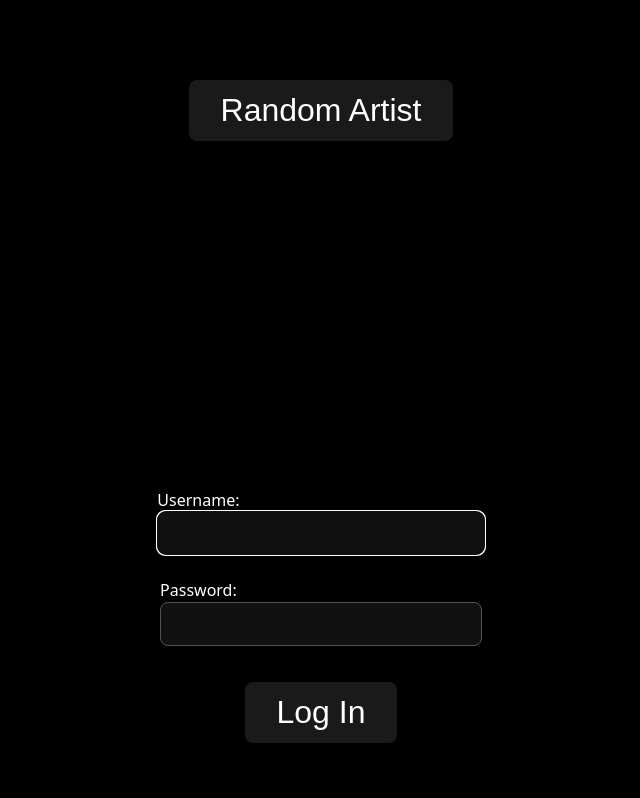
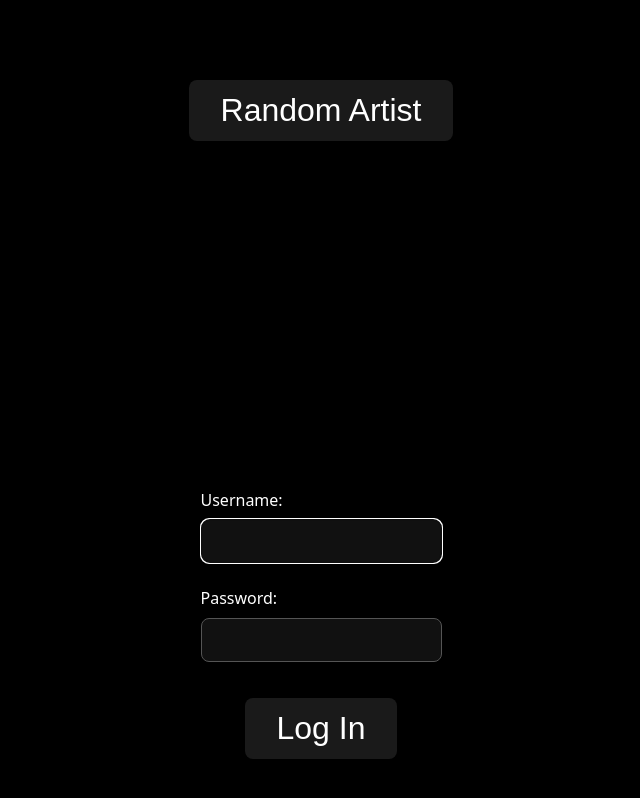
Before and after one commit to apkatsikas/artist-entities-frontend, a React (Vite) app: page / in a window 1280 px wide. Shown: the top 798 px of the page, without its empty margins (319-959 px from the left). Built offline with nearby package versions, Linux system fonts and the light colour scheme.

Commit message:
Clean up style

```diff
--- a/src/styles.css
+++ b/src/styles.css
@@ -122,6 +122,12 @@ body {
   margin-bottom: 0.25rem;
 }
 
+.btm-container label {
+  display: block;
+  margin-bottom: 0.5rem;
+  font-weight: 500;
+}
+
 @media (max-width: 768px) {
   .top-center {
     gap: 1rem;
```
